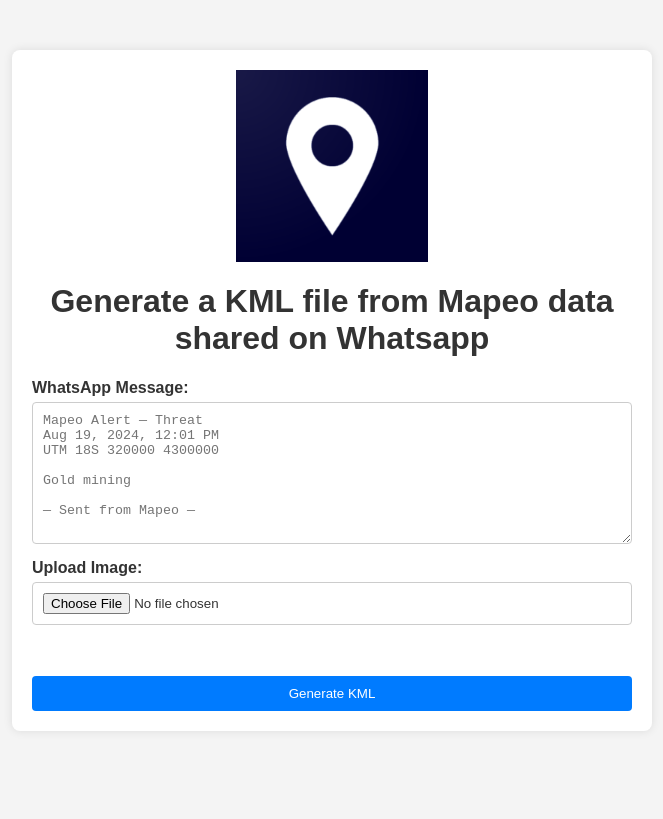
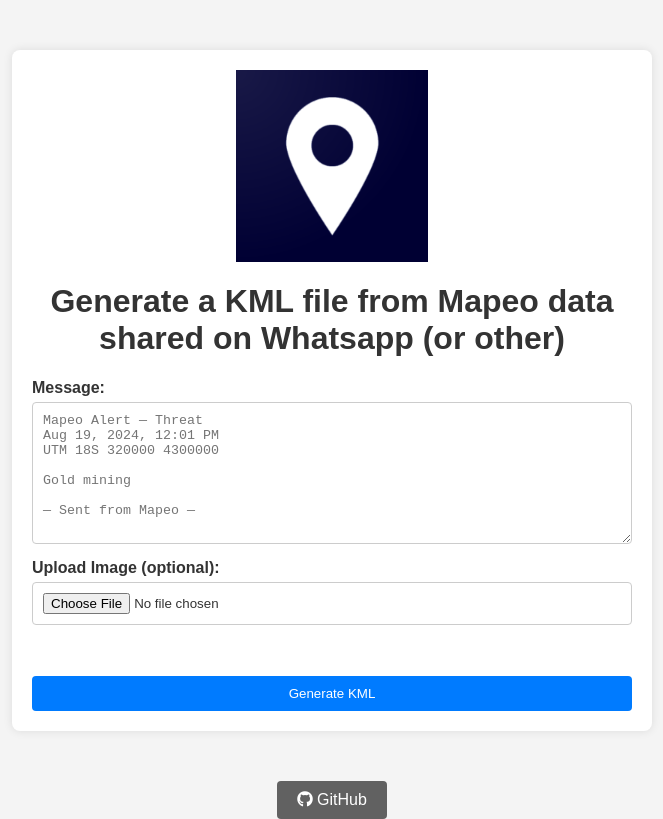
Before and after one commit to rudokemper/mapeo-kml-generator, a plain HTML site: page index.html in a window 1280 px wide. Shown: the whole page, without its empty margins (308-971 px from the left). Drawn offline with Linux system fonts and the light colour scheme.

Commit message:
Finishing touches

```diff
--- a/index.html
+++ b/index.html
@@ -1,5 +1,6 @@
 <!DOCTYPE html>
 <html lang="en">
+
 <head>
     <meta charset="UTF-8">
     <meta name="viewport" content="width=device-width, initial-scale=1.0">
@@ -41,7 +42,8 @@ label {
         font-weight: bold;
     }
 
-textarea, input[type="file"] {
+    textarea,
+    input[type="file"] {
         margin-bottom: 15px;
         padding: 10px;
         border: 1px solid #ccc;
@@ -69,13 +71,22 @@ textarea, input[type="file"] {
         background-color: rgb(156, 73, 156);
     }
 
+    .github {
+        text-align: center;
+        margin-top: 20px;
+
+        .btn {
+            background-color: #616161;
+        }
+    }
 </style>
+
 <body>
     <div class="container">
         <img src="assets/mapeo.png" alt="Mapeo Logo" style="display: block; margin: 0 auto;">
-        <h1>Generate a KML file from Mapeo data shared on Whatsapp</h1>
+        <h1>Generate a KML file from Mapeo data shared on Whatsapp (or other)</h1>
         <form id="kmlForm" class="form-group">
-            <label for="message">WhatsApp Message:</label>
+            <label for="message">Message:</label>
             <textarea id="message" name="message" rows="8" cols="50" placeholder="Mapeo Alert — Threat
 Aug 19, 2024, 12:01 PM
 UTM 18S 320000 4300000
@@ -83,7 +94,7 @@ UTM 18S 320000 4300000
 Gold mining
 
 — Sent from Mapeo —" required></textarea>
-            <label for="image">Upload Image:</label>
+            <label for="image">Upload Image (optional):</label>
             <input type="file" id="image" name="image"><br><br>
 
             <button type="button" class="btn" onclick="generateKML()">Generate KML</button>
@@ -91,6 +102,12 @@ Gold mining
 
         <a id="downloadLink" class="btn" style="display:none;">Download KML</a>
     </div>
+    <div class="github">
+        <a href="https://github.com/rudokemper/mapeo-kml-generator" class="btn" target="_blank">
+            <i class="fab fa-github"></i> GitHub
+        </a>
+    </div>
     <script src="script/kmlGenerator.js"></script>
 </body>
+
 </html>
--- a/script/kmlGenerator.js
+++ b/script/kmlGenerator.js
@@ -42,13 +42,15 @@ function extractCategory(text, timestamp) {
 }
 
 function extractMetadata(text, utmData) {
-    const utmEndIndex = text.indexOf(utmData.northing.toString()) + utmData.northing.toString().length;
-    if (utmEndIndex !== -1) {
-      const metadata = text.substring(utmEndIndex).trim();
-      return metadata && metadata !== '' ? metadata : '';
-    }
-    return '';
+  const utmEndIndex =
+    text.indexOf(utmData.northing.toString()) +
+    utmData.northing.toString().length;
+  if (utmEndIndex !== -1) {
+    const metadata = text.substring(utmEndIndex).trim();
+    return metadata && metadata !== "" ? metadata : "";
   }
+  return "";
+}
 
 function normalizeMessage(message) {
   return message
@@ -112,7 +114,15 @@ function generateKML() {
     const reader = new FileReader();
     reader.onload = function (e) {
       const base64Image = e.target.result;
-      finishKML(lat, lng, base64Image, formattedDate, timestamp, category, metadata);
+      finishKML(
+        lat,
+        lng,
+        base64Image,
+        formattedDate,
+        timestamp,
+        category,
+        metadata
+      );
     };
     reader.readAsDataURL(image);
   } else {
```
Also changed, not shown: 1 other file. Lines whose indentation alone changed are shown as unchanged.
